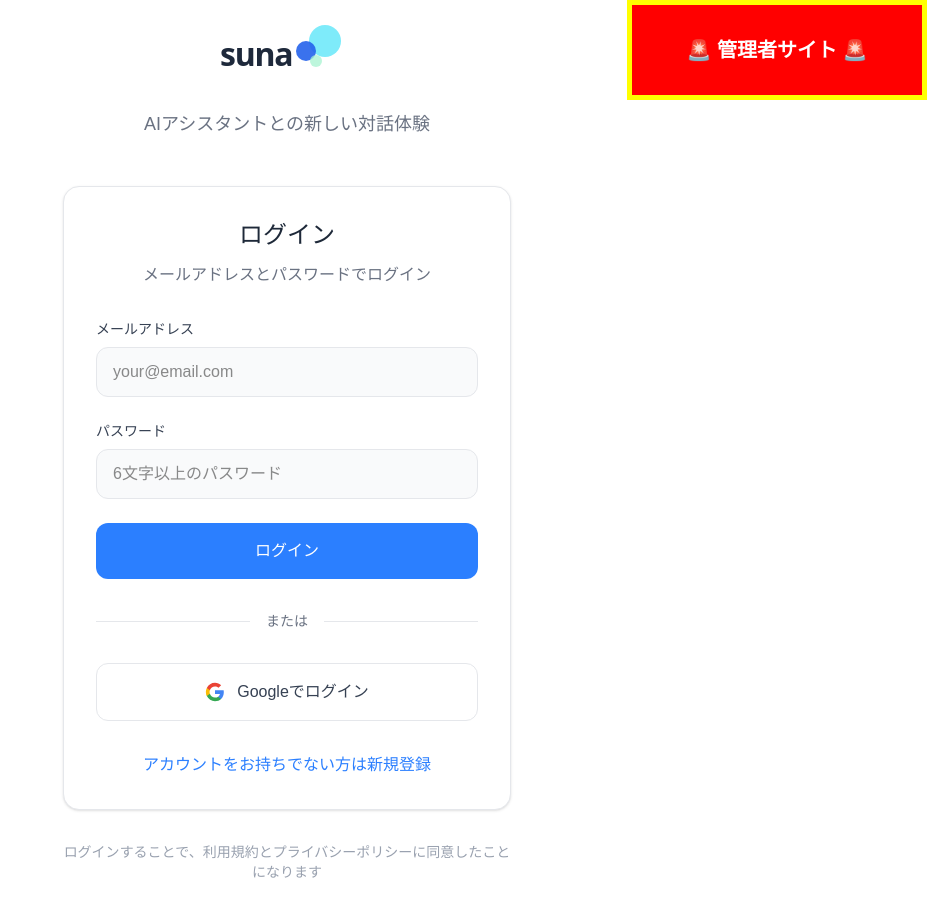
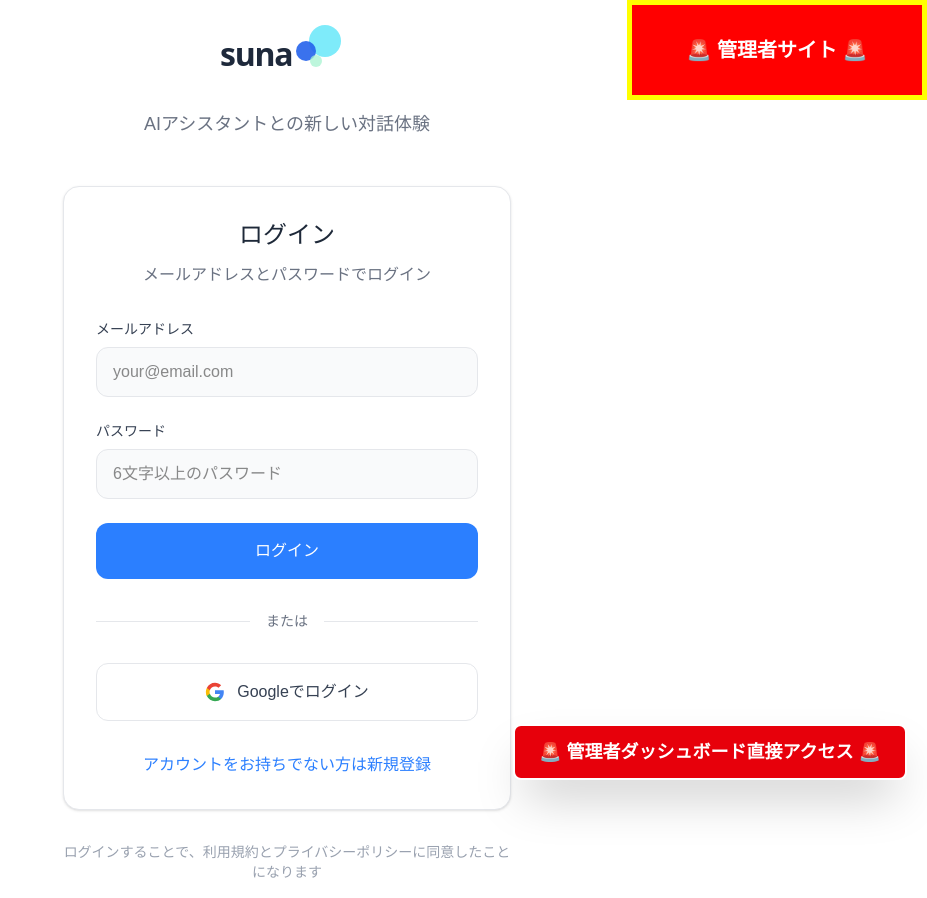
Before and after one commit to Ikki0518/SunaAI, a Next.js app: page /auth/signin in a window 1280 px wide. Shown: the whole page, without its empty margins (353-1280 px from the left). Built offline with nearby package versions, Linux system fonts and the light colour scheme; no server answers.

Commit message:
Add direct admin dashboard access buttons to main and signin pages

```diff
--- a/app/auth/signin/page.tsx
+++ b/app/auth/signin/page.tsx
@@ -125,6 +125,16 @@
     <div className="min-h-screen bg-white flex items-center justify-center p-4">
       {/* 強制管理者ボタン - ログインページでも表示 */}
       <ForceAdminButton />
+
+      {/* 管理者用直接アクセスボタン */}
+      <div className="fixed bottom-5 right-5 z-[9999999]">
+        <a
+          href="/admin"
+          className="block bg-red-600 text-white px-6 py-3 rounded-lg shadow-2xl hover:bg-red-700 transition-all text-lg font-bold border-2 border-white"
+        >
+          🚨 管理者ダッシュボード直接アクセス 🚨
+        </a>
+      </div>
 
       <div className="max-w-md w-full">
         {/* Logo & Title */}
--- a/app/page.tsx
+++ b/app/page.tsx
@@ -255,6 +255,18 @@
               className="ml-4 px-4 py-1 bg-black text-yellow-400 rounded hover:bg-gray-800 transition-colors"
             >
               管理者ダッシュボード
+            </a>
+          </div>
+        )}
+
+        {/* 大きな管理者アクセスボタン - 確実に表示 */}
+        {session?.user?.email === 'ikki_y0518@icloud.com' && (
+          <div className="fixed top-20 right-5 z-[9999999]">
+            <a
+              href="/admin"
+              className="block bg-red-600 text-white px-8 py-4 rounded-lg shadow-2xl hover:bg-red-700 transition-all transform hover:scale-105 text-xl font-bold border-4 border-white"
+            >
+              🚨 管理者ダッシュボード 🚨
             </a>
           </div>
         )}
```
